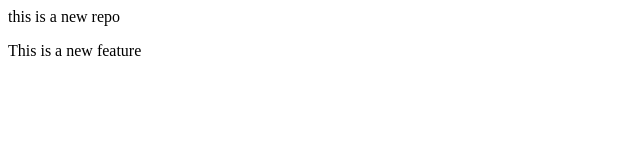
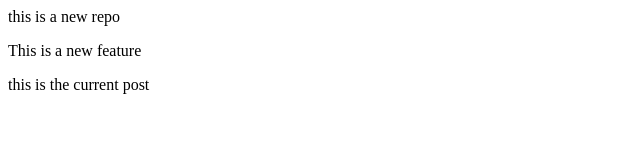
Before and after one commit to anandharsh1/localrepo, a plain HTML site: page index.html in a window 1280 px wide. Shown: the whole page, without its empty margins (0-640 px from the left). Drawn offline with Linux system fonts and the light colour scheme.

Commit message:
a new paragraph

```diff
--- a/index.html
+++ b/index.html
@@ -1,2 +1,3 @@
 <p>this is a new repo</p>
 <p>This is a new feature</p>
+<p>this is the current post</p>
```
